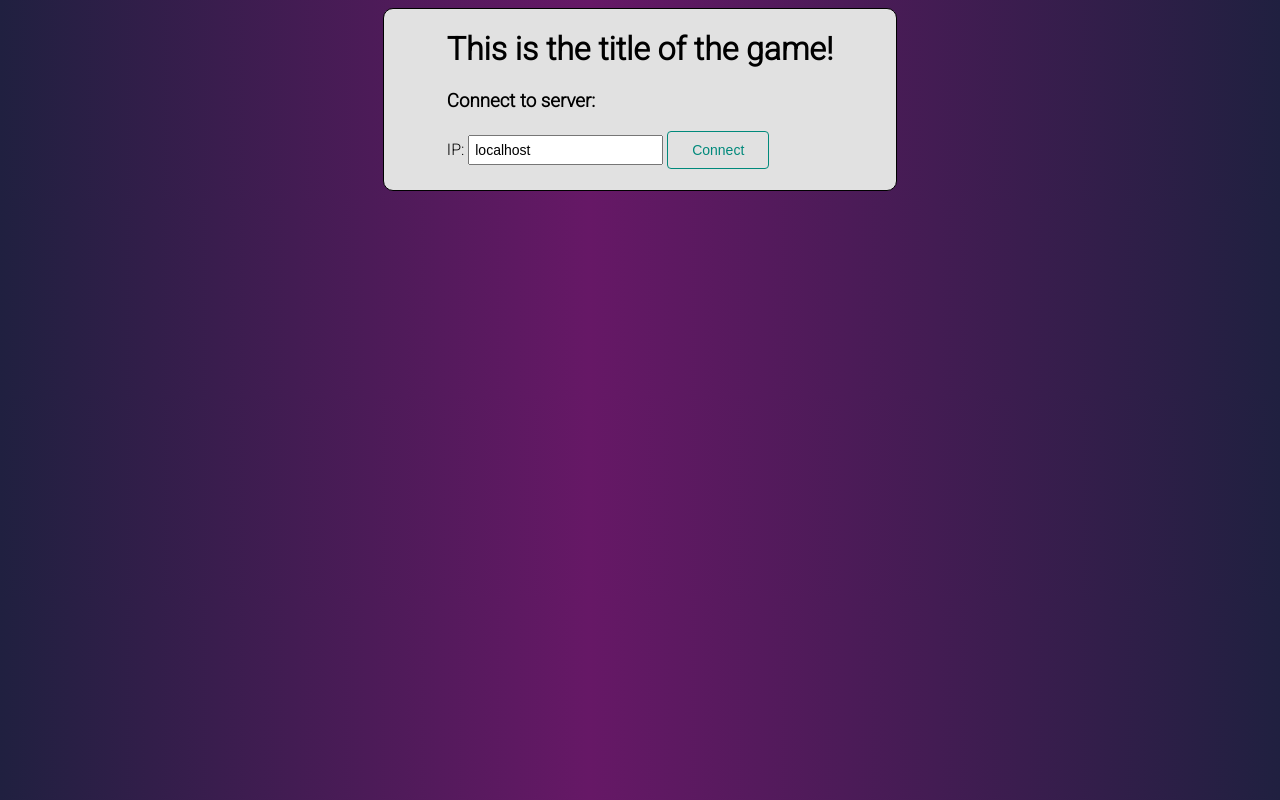
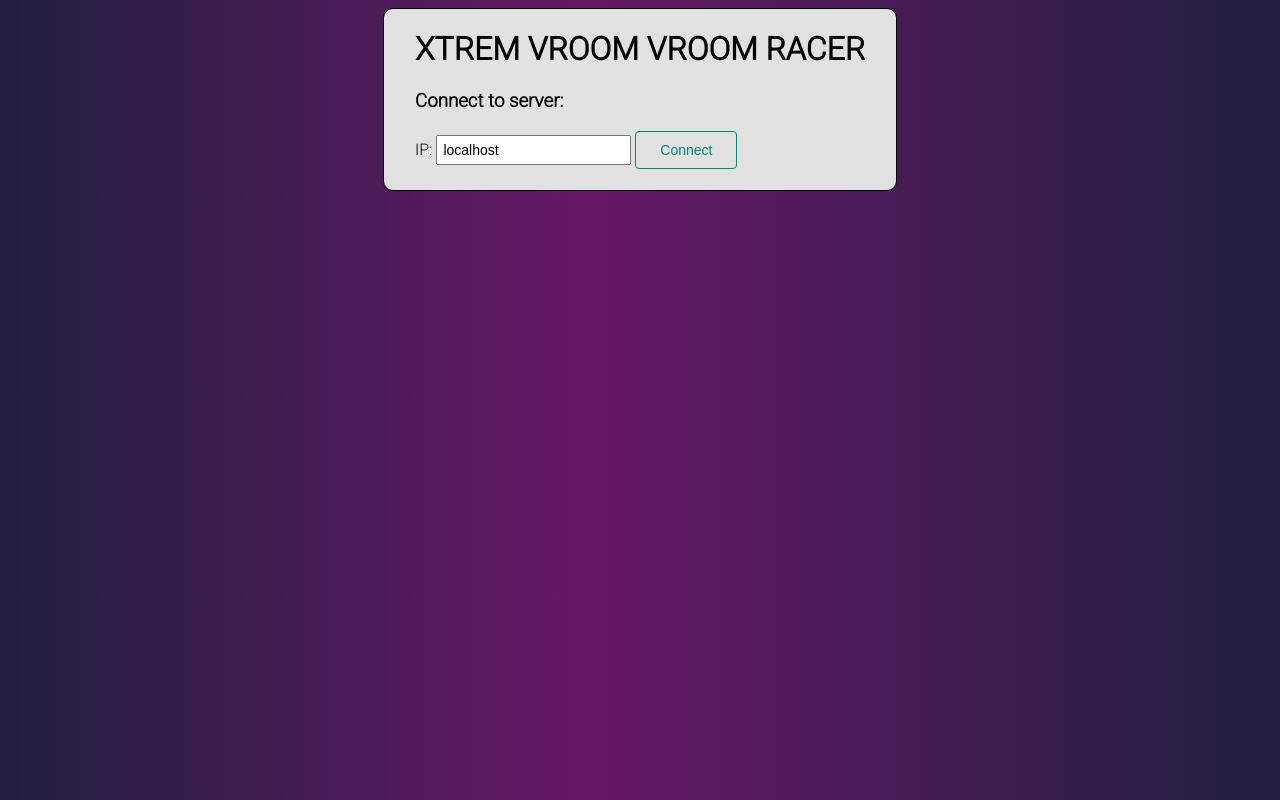
Before and after one commit to petraratkai/information_processing, a website: page index.html in a window 1280 px wide. Drawn offline with Linux system fonts and the light colour scheme.

Commit message:
Update index.html

```diff
--- a/index.html
+++ b/index.html
@@ -1,7 +1,7 @@
 <!DOCTYPE html>
 <html>
     <head>
-        <title>Grid!</title>
+        <title>XTREM VROOM VROOM RACER</title>
 		<link rel="preconnect" href="https://fonts.gstatic.com">
 		<link href="https://fonts.googleapis.com/css2?family=Roboto:wght@300&display=swap" rel="stylesheet">
         <style>
@@ -240,7 +240,7 @@
     <body>
 		<div class="connect" id="connect">
             <div style="margin: 5px; margin-top: 0px;">
-                <h1>This is the title of the game!</h1>
+                <h1>XTREM VROOM VROOM RACER</h1>
                 <div id="connectModule">
                     <h3>Connect to server: </h3>
                     <label>IP: </label>
```
